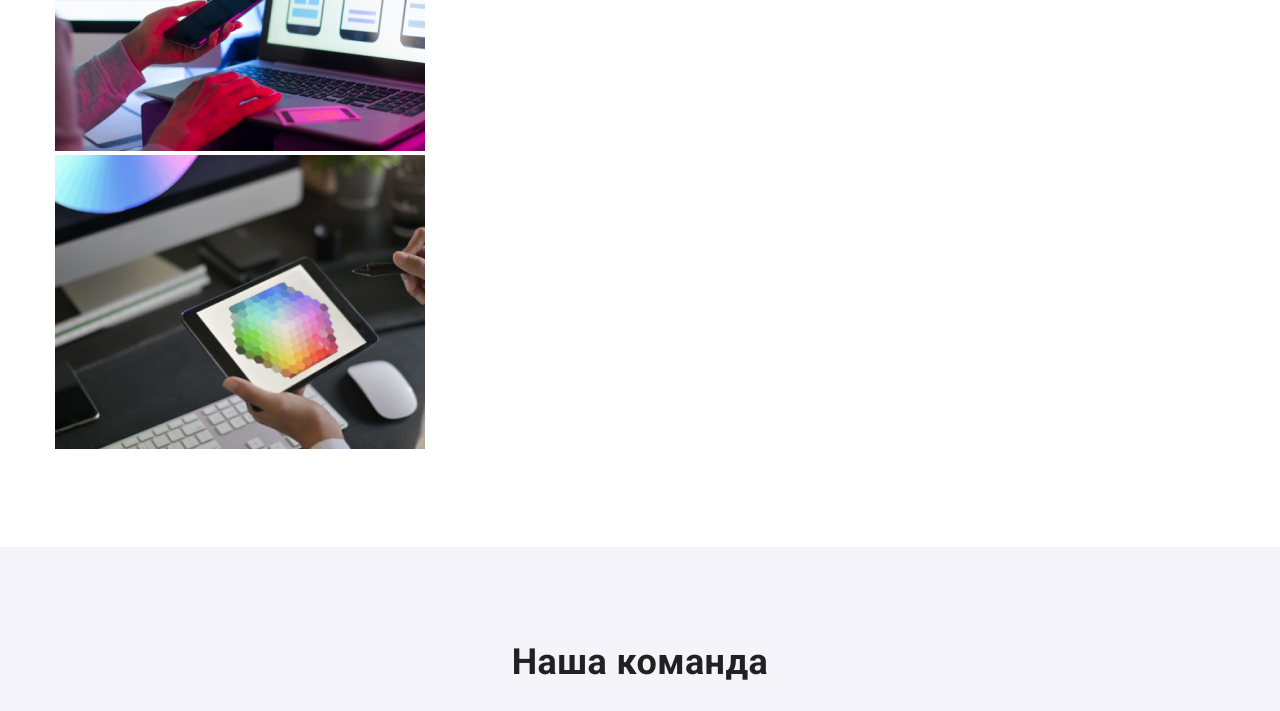
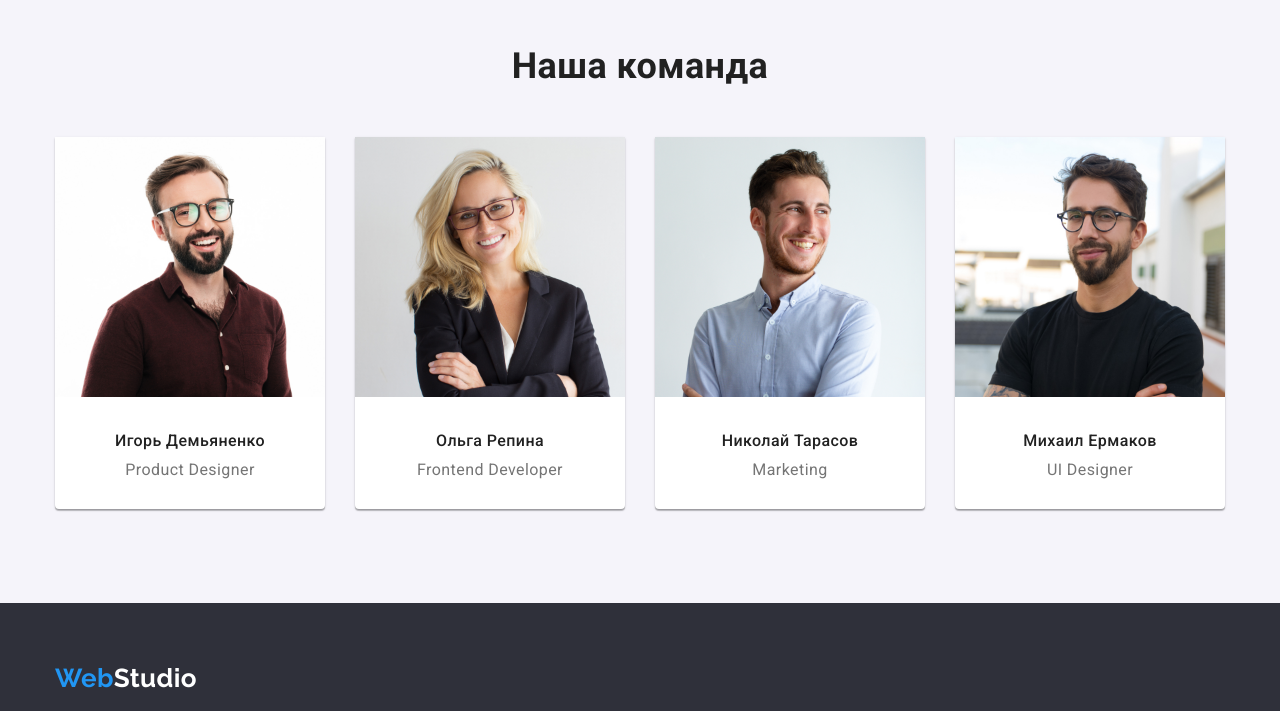
Before and after one commit to lex-od/goit-markup-hw-03, a plain HTML site: page index.html in a window 1280 px wide. Shown: the part 1140-1851 px from the top of the page. Drawn offline with nearby package versions, Linux system fonts and the light colour scheme.

Commit message:
Page "Studio" elements positioning - full

```diff
--- a/css/studio.css
+++ b/css/studio.css
@@ -26,8 +26,9 @@
 .hero-btn {
   border-radius: 4px;
   border-style: none;
+  box-shadow: 0px 4px 4px var(--hero-btn-shadow-color);
+
   padding: 10px 32px;
-  box-shadow: 0px 4px 4px var(--hero-btn-shadow-color);
 
   color: var(--primary-white-color);
   background-color: var(--accent-color);
@@ -63,18 +64,47 @@
   line-height: 1.71;
 }
 
+/* Activity */
+
+.activity-list {
+  display: flex;
+  justify-content: space-between;
+}
+
 /* Team */
 
 .team {
   background-color: var(--secondary-bg-color);
 }
 
+.team-list {
+  display: flex;
+  justify-content: space-between;
+}
+
+.team-item {
+  border-bottom-left-radius: 4px;
+  border-bottom-right-radius: 4px;
+  box-shadow: 0px 1px 3px rgba(0, 0, 0, 0.12), 0px 1px 1px rgba(0, 0, 0, 0.14),
+    0px 2px 1px rgba(0, 0, 0, 0.2);
+
+  width: calc((100% - 90px) / 4);
+  padding-bottom: 30px;
+
+  background-color: var(--primary-white-color);
+  text-align: center;
+}
+
+.team-foto {
+  margin-bottom: 30px;
+}
+
 .team-name {
+  margin-bottom: 10px;
+
   font-weight: 500;
   font-size: 16px;
   line-height: 1.19;
-
-  margin-bottom: 10px;
 }
 
 .team-position {
--- a/index.html
+++ b/index.html
@@ -104,7 +104,7 @@
         <div class="container">
           <h2 class="section-title">Чем мы занимаемся</h2>
 
-          <ul>
+          <ul class="activity-list">
             <li>
               <img
                 src="./images/what-are-we-doing-01.jpg"
@@ -136,8 +136,9 @@
           <h2 class="section-title">Наша команда</h2>
 
           <ul class="team-list">
-            <li>
+            <li class="team-item">
               <img
+                class="team-foto"
                 src="./images/our-team-01.jpg"
                 alt="Игорь Демьяненко"
                 width="270"
@@ -145,8 +146,9 @@
               <h3 class="team-name">Игорь Демьяненко</h3>
               <p class="team-position">Product Designer</p>
             </li>
-            <li>
+            <li class="team-item">
               <img
+                class="team-foto"
                 src="./images/our-team-02.jpg"
                 alt="Ольга Репина"
                 width="270"
@@ -154,8 +156,9 @@
               <h3 class="team-name">Ольга Репина</h3>
               <p class="team-position">Frontend Developer</p>
             </li>
-            <li>
+            <li class="team-item">
               <img
+                class="team-foto"
                 src="./images/our-team-03.jpg"
                 alt="Николай Тарасов"
                 width="270"
@@ -163,8 +166,9 @@
               <h3 class="team-name">Николай Тарасов</h3>
               <p class="team-position">Marketing</p>
             </li>
-            <li>
+            <li class="team-item">
               <img
+                class="team-foto"
                 src="./images/our-team-04.jpg"
                 alt="Михаил Ермаков"
                 width="270"
```
